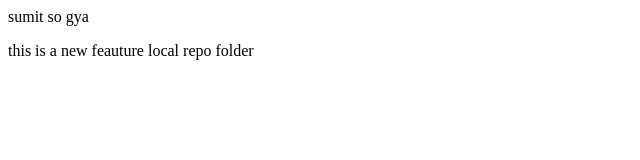
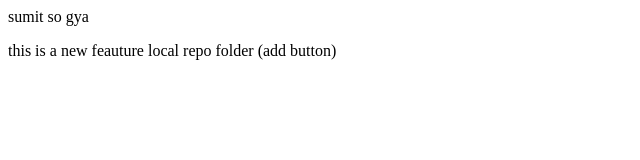
Before and after one commit to ankit5490/repolocal, a plain HTML site: page index.html in a window 1280 px wide. Shown: the full height of the page, 0-640 px from the left. Drawn offline with Linux system fonts and the light colour scheme.

```diff
--- a/index.html
+++ b/index.html
@@ -1,2 +1,2 @@
 sumit so gya
-<p>this is a new feauture local repo folder</p>
+<p>this is a new feauture local repo folder (add button)</p>
```
